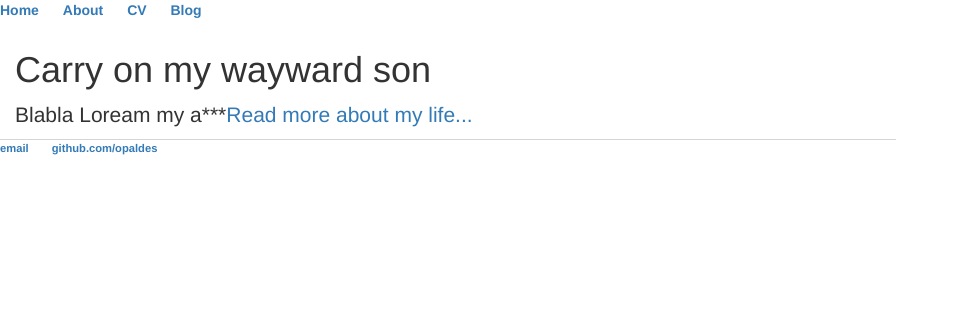
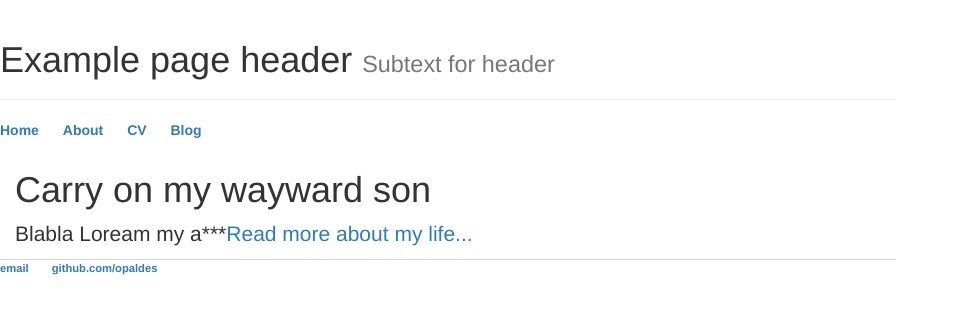
Before and after one commit to jeremy-seipelt/opaldes.github.io, a Jekyll site: the page built from index.html, in a window 1280 px wide. Shown: the top 314 px of the page, without its empty margins (0-959 px from the left). Built offline with Jekyll 4.4.1, drawn with Linux system fonts in a browser that asks for light colours.

Commit message:
Update default.html

```diff
--- a/_layouts/default.html
+++ b/_layouts/default.html
@@ -11,6 +11,9 @@
 	</head>
 	<body>
 		<nav>
+			<div class="page-header">
+  <h1>Example page header <small>Subtext for header</small></h1>
+</div>
     		<ul>
         		<li><a href="/">Home</a></li>
 	        	<li><a href="/about">About</a></li>
```
